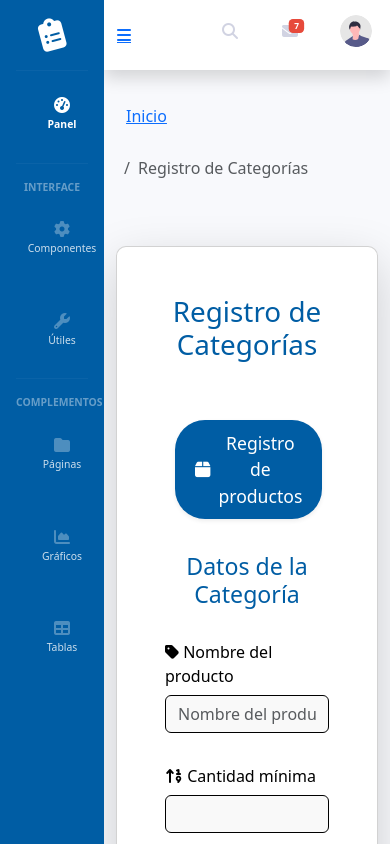
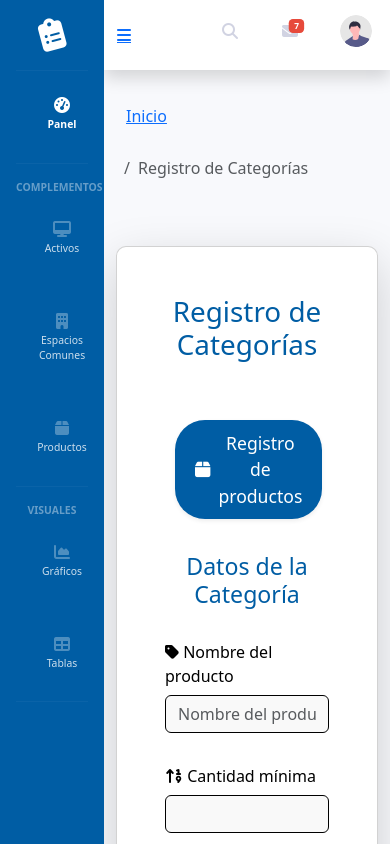
Before and after one commit to felipe-del/impact-app, a React (Vite) app: page /app/categoryRegister in a window 390 px wide. Shown: the top 844 px of the page. Built offline with nearby package versions, Linux system fonts and the light colour scheme; no server answers.

Commit message:
Adjust sidebar spacing for improved layout and readability

```diff
--- a/package.json
+++ b/package.json
@@ -10,6 +10,8 @@
     "preview": "vite preview"
   },
   "dependencies": {
+    "@fortawesome/free-solid-svg-icons": "^6.6.0",
+    "@fortawesome/react-fontawesome": "^0.2.2",
     "bootstrap": "^5.3.3",
     "impact-app": "file:",
     "react": "^18.3.1",
--- a/src/components/sidebar/sidebar.css
+++ b/src/components/sidebar/sidebar.css
@@ -1,3 +1,15 @@
 .bg-custom {
-    background-color: rgba(0, 93, 164, 1);;
+    background-color: rgba(0, 93, 164, 1);
 }
+
+#dashboard-item:hover,
+#pages-item:hover,
+#charts-item:hover,
+#tables-item:hover,
+#components-item:hover,
+#utilities-item:hover,
+#activos-item:hover,
+#espacios-item:hover,
+#productos-item:hover {
+    background-color: #007bff; /* Change to your desired color */
+}
--- a/src/components/sidebar/sidebar.jsx
+++ b/src/components/sidebar/sidebar.jsx
@@ -1,8 +1,10 @@
 import React from 'react';
+import { FontAwesomeIcon } from '@fortawesome/react-fontawesome';
+import { faPlus, faList  } from '@fortawesome/free-solid-svg-icons';
 import { Link } from 'react-router-dom';
-import '../../style/sb-admin-2.min.css';
+import '../../style/sb-admin-2.css';
 import './sidebar.css';
-import { Escudo_UCR } from '../../declarations/imageExports.js'
+import { Escudo_UCR } from '../../declarations/imageExports.js';
 
 const Sidebar = () => {
     return (
@@ -10,118 +12,102 @@ const Sidebar = () => {
 
             <a className="sidebar-brand d-flex align-items-center justify-content-center">
                 <div className="sidebar-brand-icon rotate-n-15">
-                <i className="fas fa-clipboard-list"></i>
+                    <i className="fas fa-clipboard-list"></i>
                 </div>
                 <div className="sidebar-brand-text mx-3">IMPACT <sup>BETA</sup></div>
             </a>
 
             <hr className="sidebar-divider my-0" />
 
-            <li className="nav-item active">
+            <li className="nav-item active" id="dashboard-item">
                 <Link className="nav-link" to="/dashboard">
                     <i className="fas fa-fw fa-tachometer-alt"></i>
                     <span>Panel</span>
                 </Link>
             </li>
-
             <hr className="sidebar-divider" />
 
-            <div className="sidebar-heading">
-                Interface
+            <div className="sidebar-heading" id="complementos-heading">
+                Complementos
             </div>
 
-            <li className="nav-item">
-                <a className="nav-link collapsed" href="#" data-toggle="collapse" data-target="#collapseTwo"
-                   aria-expanded="true" aria-controls="collapseTwo">
-                    <i className="fas fa-fw fa-cog"></i>
-                    <span>Componentes</span>
+            {/* Activos Section */}
+            <li className="nav-item" id="activos-item">
+                <a className="nav-link collapsed" href="#" data-toggle="collapse" data-target="#collapseActivos"
+                    aria-expanded="true" aria-controls="collapseActivos">
+                    <i className="fas fa-fw fa-desktop"></i>
+                    <span>Activos</span>
                 </a>
-                <div id="collapseTwo" className="collapse" aria-labelledby="headingTwo" data-parent="#accordionSidebar">
+                <div id="collapseActivos" className="collapse" aria-labelledby="headingActivos" data-parent="#accordionSidebar">
                     <div className="bg-white py-2 collapse-inner rounded">
-                        <h6 className="collapse-header">Custom Components:</h6>
-                        <Link className="collapse-item" to="/buttons">Buttons</Link>
-                        <Link className="collapse-item" to="/cards">Cards</Link>
+                    <Link className="collapse-item" to="/app/createAsset"><FontAwesomeIcon icon={faPlus} /> Activo
+                    </Link><Link className="collapse-item" to="/app/addSupplier"><FontAwesomeIcon icon={faPlus} /> Proveedor
+                    </Link><Link className="collapse-item" to="/app/addBrand"><FontAwesomeIcon icon={faPlus} /> Marca
+                    </Link><Link className="collapse-item" to="/app/addCategory"><FontAwesomeIcon icon={faPlus} /> Categoría
+                    </Link><Link className="collapse-item" to="/app/addAssetModel"><FontAwesomeIcon icon={faPlus} /> Modelos</Link>
+                    <Link className="collapse-item" to="/app/addSubcategory"><FontAwesomeIcon icon={faPlus} /> Subcategoría</Link>
+                    <Link className="collapse-item" to="/app/assetList"><FontAwesomeIcon icon={faList} /> Activos</Link>
                     </div>
                 </div>
             </li>
 
-            <li className="nav-item">
-                <a className="nav-link collapsed" href="#" data-toggle="collapse" data-target="#collapseUtilities"
-                   aria-expanded="true" aria-controls="collapseUtilities">
-                    <i className="fas fa-fw fa-wrench"></i>
-                    <span>Útiles</span>
+            {/* Espacios Comunes Section */}
+            <li className="nav-item" id="espacios-item">
+                <a className="nav-link collapsed" href="#" data-toggle="collapse" data-target="#collapseEspacios"
+                    aria-expanded="true" aria-controls="collapseEspacios">
+                    <i className="fas fa-fw fa-building"></i>
+                    <span>Espacios Comunes</span>
                 </a>
-                <div id="collapseUtilities" className="collapse" aria-labelledby="headingUtilities"
-                     data-parent="#accordionSidebar">
+                <div id="collapseEspacios" className="collapse" aria-labelledby="headingEspacios" data-parent="#accordionSidebar">
                     <div className="bg-white py-2 collapse-inner rounded">
-                        <h6 className="collapse-header">Custom Utilities:</h6>
-                        <Link className="collapse-item" to="/utilities-color">Colors</Link>
-                        <Link className="collapse-item" to="/utilities-border">Borders</Link>
-                        <Link className="collapse-item" to="/utilities-animation">Animations</Link>
-                        <Link className="collapse-item" to="/utilities-other">Other</Link>
+
+                        <Link className="collapse-item" to="/app/addBuilding"><FontAwesomeIcon icon={faPlus} /> Edificio</Link>
+                        <Link className="collapse-item" to="/app/addBuildingLocation"><FontAwesomeIcon icon={faPlus} /> Ubicación en edificio</Link>
+                        <Link className="collapse-item" to="/app/addSpaceType"><FontAwesomeIcon icon={faPlus} /> Tipo de espacio</Link>
+                        <Link className="collapse-item" to="/app/addSpace"><FontAwesomeIcon icon={faPlus} /> Espacio</Link>
+                        <Link className="collapse-item" to="/app/spaceList"><FontAwesomeIcon icon={faList} /> Espacios</Link>
+
+                    </div>
+                </div>
+            </li>
+
+            {/* Productos Section */}
+            <li className="nav-item" id="productos-item">
+                <a className="nav-link collapsed" href="#" data-toggle="collapse" data-target="#collapseProductos"
+                    aria-expanded="true" aria-controls="collapseProductos">
+                    <i className="fas fa-fw fa-box"></i>
+                    <span>Productos</span>
+                </a>
+                <div id="collapseProductos" className="collapse" aria-labelledby="headingProductos" data-parent="#accordionSidebar">
+                    <div className="bg-white py-2 collapse-inner rounded">
+                    <Link className="collapse-item" to="/app/categoryRegister"><FontAwesomeIcon icon={faPlus} /> Categoría</Link>
+                    <Link className="collapse-item" to="/app/productRegister"><FontAwesomeIcon icon={faPlus} /> Productos</Link>
+                    <Link className="collapse-item" to="/app/productList"><FontAwesomeIcon icon={faList} /> Productos</Link>
+                    <Link className="collapse-item" to="/app/inventoryList"><FontAwesomeIcon icon={faList} /> Inventario</Link>
                     </div>
                 </div>
             </li>
 
             <hr className="sidebar-divider" />
 
-            <div className="sidebar-heading">
-                Complementos
+            <div className="sidebar-heading" id="complementos-heading">
+                Visuales
             </div>
 
-            <li className="nav-item">
-                <a className="nav-link collapsed" href="#" data-toggle="collapse" data-target="#collapsePages"
-                   aria-expanded="true" aria-controls="collapsePages">
-                    <i className="fas fa-fw fa-folder"></i>
-                    <span>Páginas</span>
-                </a>
-                <div id="collapsePages" className="collapse" aria-labelledby="headingPages" data-parent="#accordionSidebar">
-                    <div className="bg-white py-2 collapse-inner rounded">
-                        <div className="collapse-divider"></div>
-                        <h6 className="collapse-header">Activos:</h6>
-                        <Link className="collapse-item" to="/app/createAsset">Agregar activo</Link>
-                        <Link className="collapse-item" to="/app/addSupplier">Agregar proveedor</Link>
-                        <Link className="collapse-item" to="/app/addBrand">Agregar marca</Link>
-                        <Link className="collapse-item" to="/app/addCategory">Agregar categoría</Link>
-                        <Link className="collapse-item" to="/app/addAssetModel">Agregar modelos</Link>
-                        <Link className="collapse-item" to="/app/addSubcategory">Agregar subcategoría</Link>
-                        <Link className="collapse-item" to="/app/assetList">Lista de activos</Link>
-                        <h6 className="collapse-header">Espacios comunes:</h6>
-                        <Link className="collapse-item" to="/app/addBuilding">Agregar edificio</Link>
-                        <Link className="collapse-item" to="/app/addBuildingLocation">Agregar ubicación en edificio</Link>
-                        <Link className="collapse-item" to="/app/addSpaceType">Agregar tipo de espacio</Link>
-                        <Link className="collapse-item" to="/app/addSpace">Agregar espacio</Link>
-                        <Link className="collapse-item" to="/app/spaceList">Lista de espacios</Link>
-                        <h6 className="collapse-header">Productos:</h6>
-                        <Link className="collapse-item" to="/app/categoryRegister">Registro de categoría</Link>
-                        <Link className="collapse-item" to="/app/productRegister">Ingreso de productos</Link>
-                        <Link className="collapse-item" to="/app/productList">Lista de productos</Link>
-                        <Link className="collapse-item" to="/app/inventoryList">Inventario</Link>
-                    </div>
-
-                </div>
-            </li>
-
-            <li className="nav-item">
-            <Link className="nav-link" to="/charts">
+            <li className="nav-item" id="charts-item">
+                <Link className="nav-link" to="/charts">
                     <i className="fas fa-fw fa-chart-area"></i>
                     <span>Gráficos</span>
                 </Link>
             </li>
 
-            <li className="nav-item">
+            <li className="nav-item" id="tables-item">
                 <Link className="nav-link" to="/tables">
                     <i className="fas fa-fw fa-table"></i>
                     <span>Tablas</span>
                 </Link>
             </li>
-
-            <hr className="sidebar-divider d-none d-md-block" />
-
-            <div className="text-center d-none d-md-inline">
-                <button className="rounded-circle border-0" id="sidebarToggle"></button>
-            </div>
-
+            <hr className="sidebar-divider" />
 
 
             <div className="sidebar-card d-none d-lg-flex">
@@ -129,9 +115,6 @@ const Sidebar = () => {
                 <p className="text-center mb-2"><strong>Conoce más sobre CIMPA</strong> y su impacto en nuestros proyectos y en la comunidad.</p>
                 <a className="btn btn-info btn-sm" href="https://www.cimpa.ucr.ac.cr/" target="_blank" rel="noopener noreferrer">Visita el sitio web de CIMPA</a>
             </div>
-
-
-
         </ul>
     );
 }
```
Also changed, not shown: 1 other file (tests, documents, lock files or other folders).
